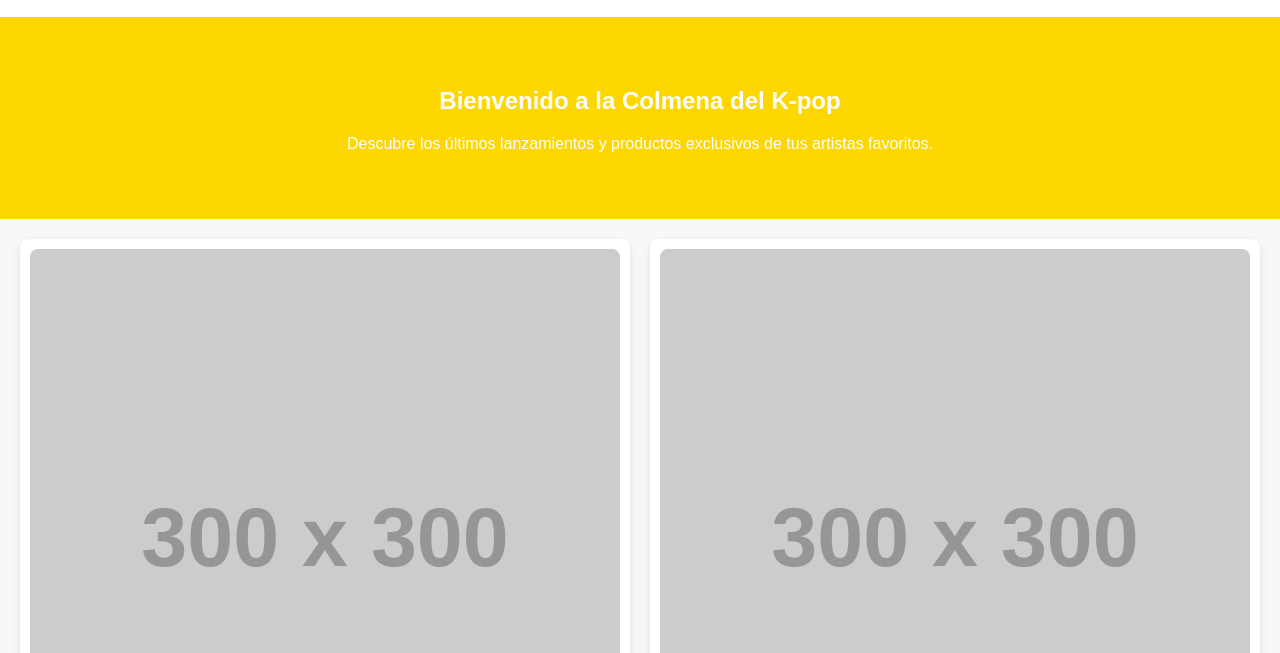
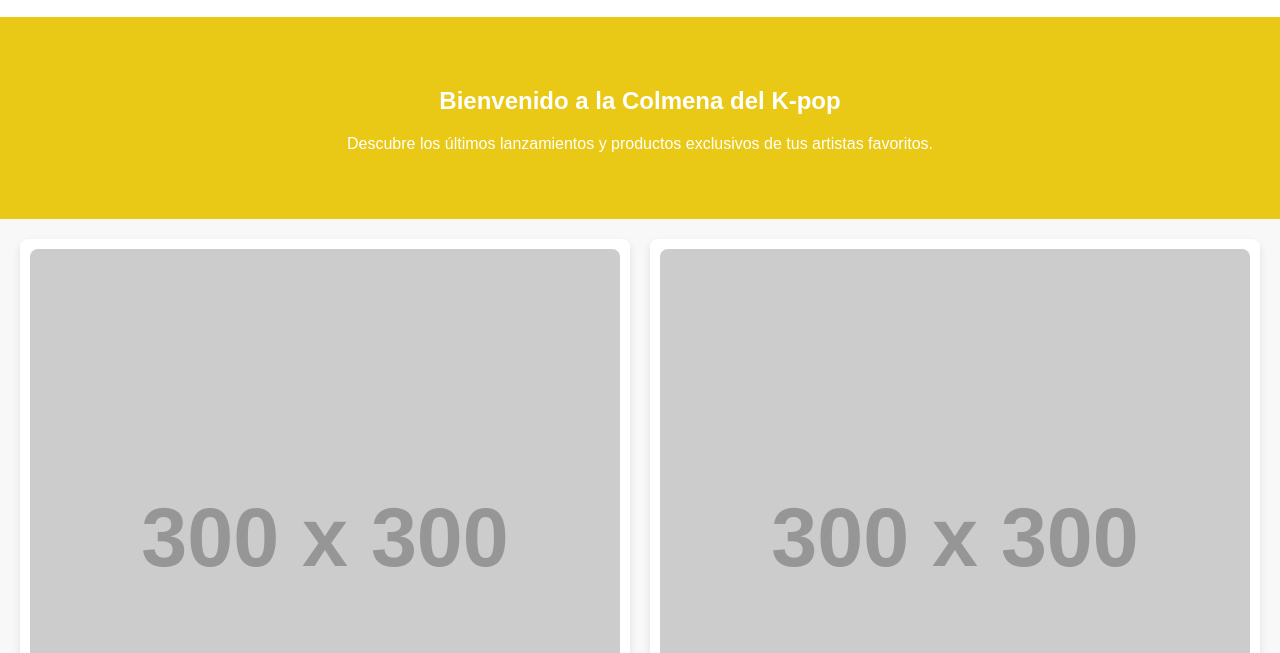
Before and after one commit to JOalVebO/K-pop-Hive, a plain HTML site: page index.html in a window 1280 px wide. Shown: the part 147-800 px from the top of the page. Drawn offline with Linux system fonts and the light colour scheme; placeholder pictures from the web are drawn by us.

Commit message:
Update style.css

```diff
--- a/style.css
+++ b/style.css
@@ -1,6 +1,6 @@
 /* Paleta de colores */
 :root {
-    --color-primary: #FFD700; /* Dorado para la colmena */
+    --color-primary: #e9c816; /* Dorado para la colmena */
     --color-secondary: #4B0082; /* Morado oscuro para texto */
     --color-background: #F8F8F8;
     --color-text: #333;
```
